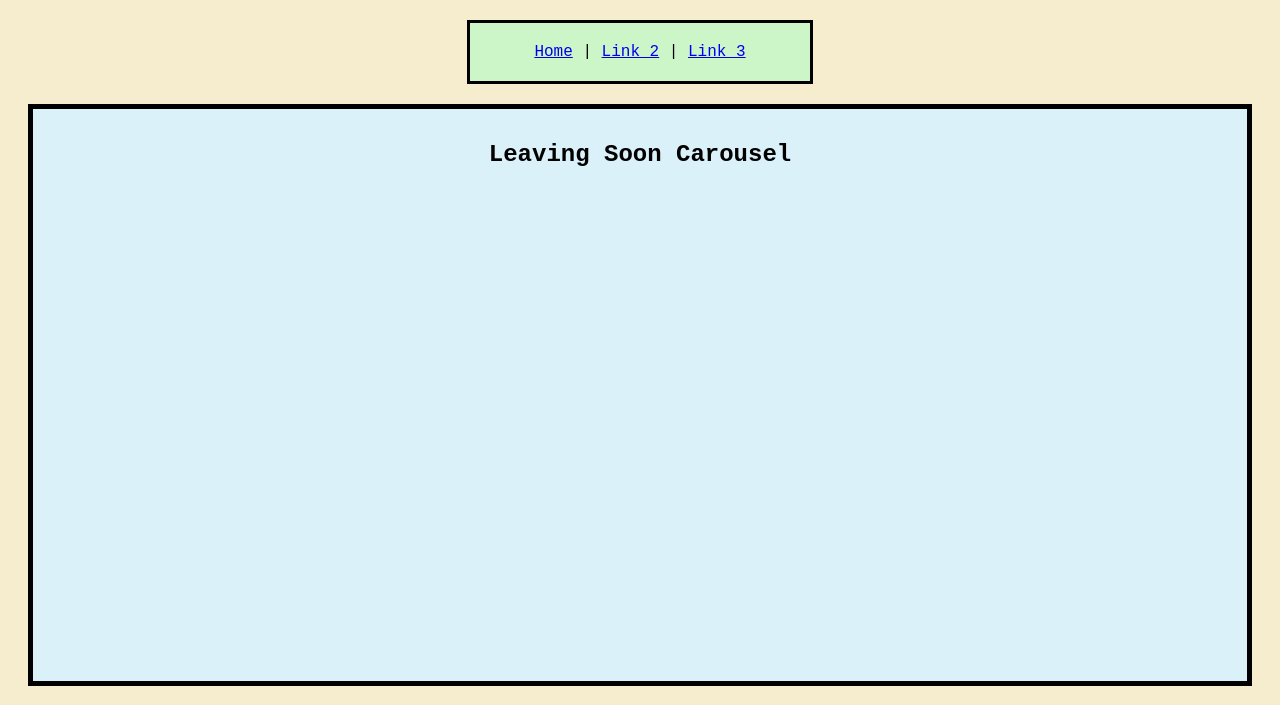
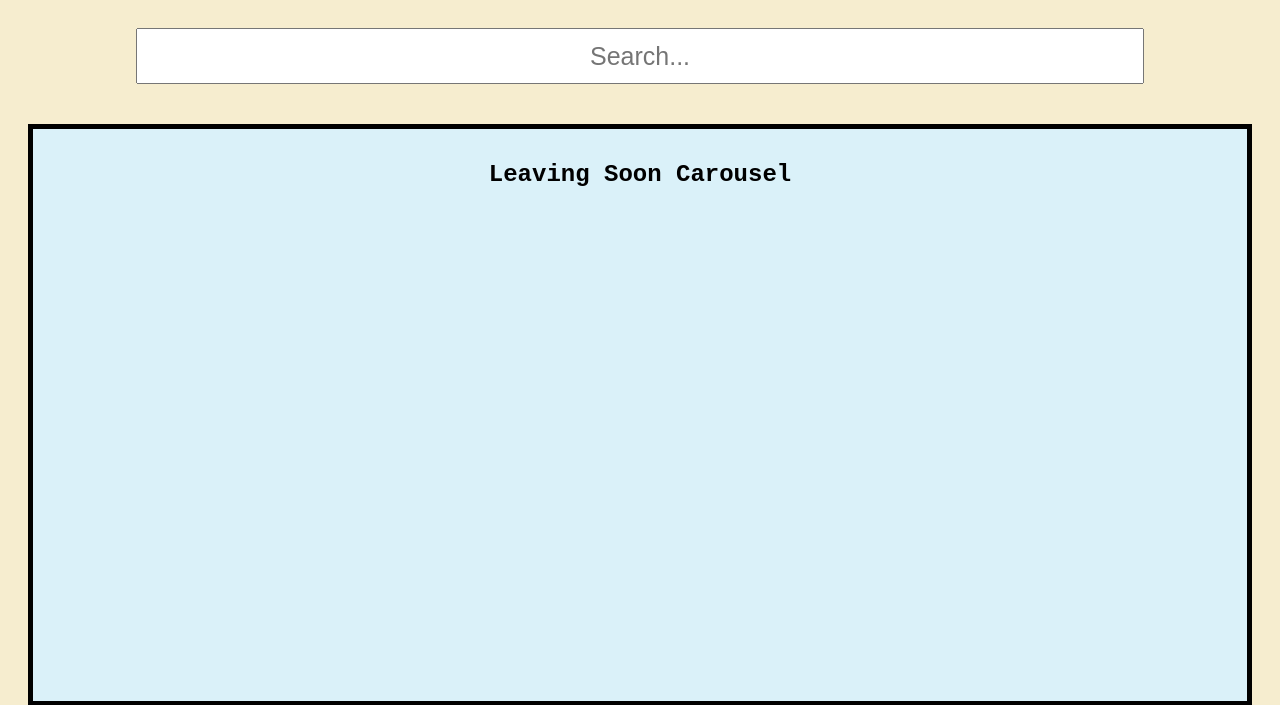
Before and after one commit to West-Coast-Coders/WCC-Team-Project, a Flask app: template templates/index.html in a window 1280 px wide. Shown: the top 705 px of the page. Run offline with Flask 2, Linux system fonts and the light colour scheme; the template is opened without the code that fills it, so the values that code supplies are empty.

Commit message:
Added and styled basic search bar

```diff
--- a/static/CSS/index.css
+++ b/static/CSS/index.css
@@ -1,6 +1,22 @@
 html {
     background-color: #f6edcf;
     font-family: 'Courier New', Courier, monospace;
+}
+
+.searchbar input[type=text] {
+    font-size: 25px;
+    width: 1000px;
+    height: 50px;
+    text-align: center;
+    margin-left: auto;
+    margin-right: auto;
+  }
+.searchbar{
+    display: flex;
+    text-align: center;
+    margin-left: auto;
+    margin-right: auto;
+    padding: 20px;
 }
 
 #carousel {
--- a/templates/index.html
+++ b/templates/index.html
@@ -2,15 +2,17 @@
 <html lang = "en">
     <head>
         <title>Better Netflix - Our Slogan Here</title>
-        <link rel="stylesheet" href="index.css">
+        <link rel="stylesheet" href="/static/CSS/index.css">
 
     </head>
 <header id="home">
-    <nav>
-        <a href="#home">Home</a> |
-        <a href="#about">Link 2</a> |
-        <a href="#skillz">Link 3</a>
-    </nav>
+    <div class="searchbar">
+        <input type="text" placeholder="Search...">
+    </div>
+
+    <div class="navbar">
+
+    </div>
 </header>
 
 
```
